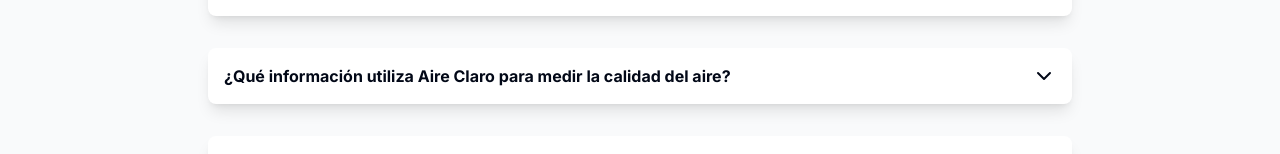
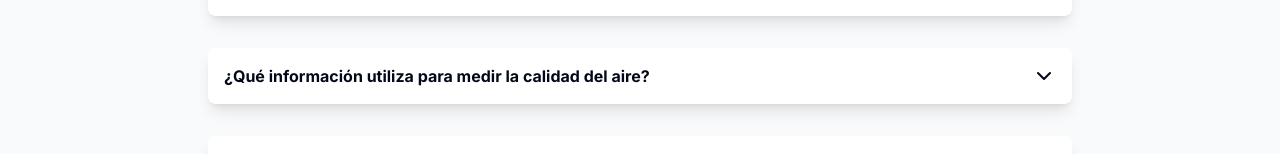
Before and after one commit to edgargutgzz/aireclaro, a Next.js app: page /acerca in a window 1280 px wide. Shown: the part 348-502 px from the top of the page. Built offline with nearby package versions, Linux system fonts and the light colour scheme.

Commit message:
fix: refine question in Questions component
- Simplify the question about air quality measurement by removing "Aire Claro" for improved clarity and conciseness.

```diff
--- a/components/acerca/questions.tsx
+++ b/components/acerca/questions.tsx
@@ -43,8 +43,7 @@ export default function Questions() {
       ),
     },
     {
-      question:
-        "¿Qué información utiliza Aire Claro para medir la calidad del aire?",
+      question: "¿Qué información utiliza para medir la calidad del aire?",
       answer: (
         <div className="flex flex-col space-y-4">
           <p>
```
